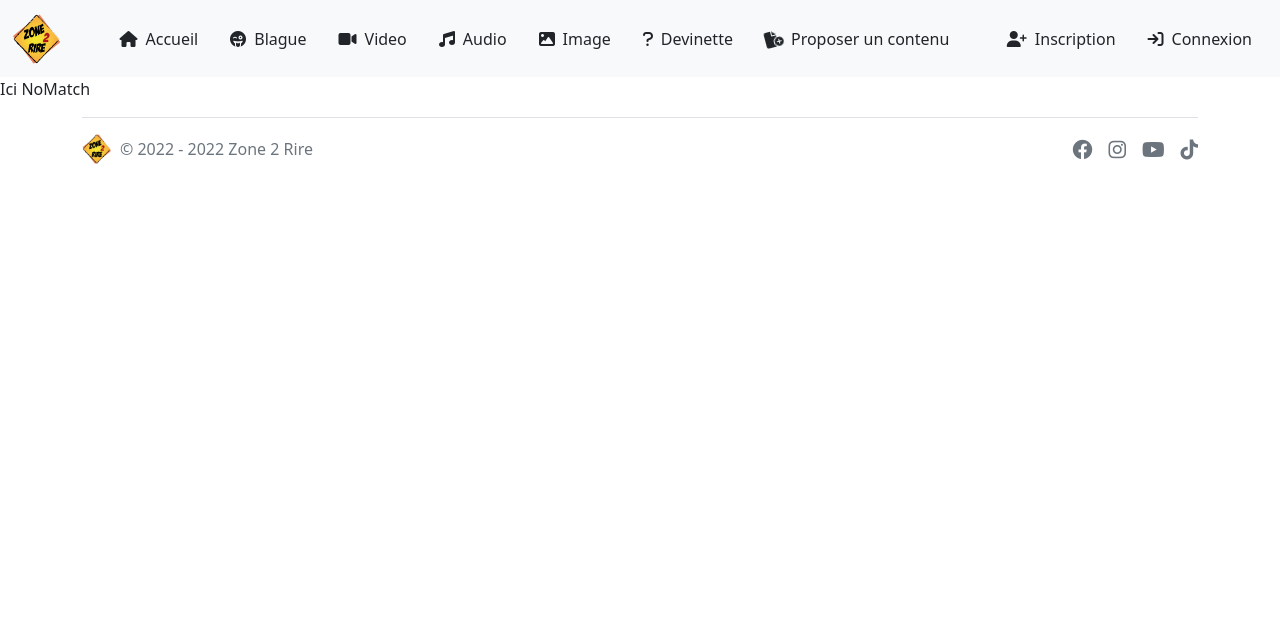
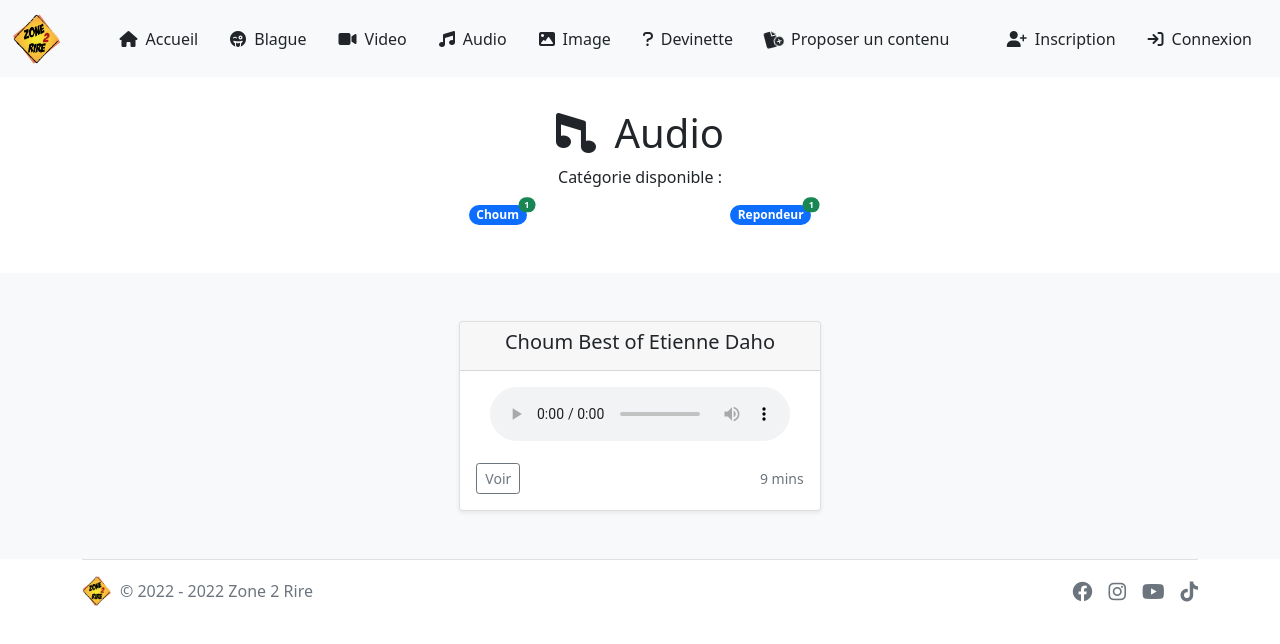
Before and after one commit to lefebvredavid59/zone2rire_react, a React (Create React App) app: page /audio/choum in a window 1280 px wide. Shown: the top 644 px of the page. Built offline with nearby package versions, Linux system fonts and the light colour scheme.

Commit message:
create page add content view and route subslug

```diff
--- a/public/index.html
+++ b/public/index.html
@@ -7,7 +7,7 @@
   <meta name="viewport" content="width=device-width, initial-scale=1" />
   <meta name="theme-color" content="#000000" />
   <meta name="description" content="Web site created using create-react-app" />
-  <link rel="apple-touch-icon" href="%PUBLIC_URL%/logo192.png" />
+  <link rel="apple-touch-icon" href="%PUBLIC_URL%/favicon.png" />
   <!--
       manifest.json provides metadata used when your web app is installed on a
       user's mobile device or desktop. See https://developers.google.com/web/fundamentals/web-app-manifest/
--- a/src/components/Content/CardContent.jsx
+++ b/src/components/Content/CardContent.jsx
@@ -5,7 +5,6 @@
 function CardContent() {
   let { slug } = useParams();
   let categ = getCategorySlug(slug);
-
 
   if (categ.video) {
     return (
--- a/src/components/Content/HeaderContent.jsx
+++ b/src/components/Content/HeaderContent.jsx
@@ -25,7 +25,7 @@
           <p className="d-flex justify-content-around">
             {getSubCategoryByCategoryId(categ.id).map((subcateg) => (
               <Link
-                to="/"
+              to={`/${categ.slug}/${subcateg.slug}`}
                 className="badge rounded-pill bg-primary position-relative mt-2 text-decoration-none text-white"
               >
                 {subcateg.name}
--- a/src/components/Navbar/Navbar.jsx
+++ b/src/components/Navbar/Navbar.jsx
@@ -53,10 +53,10 @@
             })}
 
             <li className="nav-item">
-              <a href="/" className="nav-link text-dark">
+              <Link to="/addcontent" className="nav-link text-dark">
                 <i className="fa-solid fa-file-circle-plus fa-shake me-2"></i>
                 Proposer un contenu
-              </a>
+              </Link>
             </li>
           </ul>
 
--- a/src/components/routes.jsx
+++ b/src/components/routes.jsx
@@ -1,9 +1,5 @@
 import React from "react";
-import {
-    BrowserRouter as Router,
-    Route,
-    Routes,
-} from 'react-router-dom';
+import { BrowserRouter as Router, Route, Routes } from "react-router-dom";
 
 import Home from "../pages/Home";
 import NoMatch from "../pages/NoMatch";
@@ -13,6 +9,8 @@
 import Footer from "./Footer/Footer";
 import Navbar from "./Navbar/Navbar";
 import Content from "../pages/content/Content";
+import SubContent from "../pages/content/SubContent";
+import AddContent from "../pages/addcontent/Login";
 
 const index = () => {
   return (
@@ -23,8 +21,10 @@
           <Route path="/" exact element={<Home />} />
           <Route path="/login" element={<Login />} />
           <Route path="/register" element={<Register />} />
+          <Route path="/addcontent" element={<AddContent />} />
+
           <Route path="/:slug" element={<Content />} />
-                    <Route path="/:slug/:slug" element={<Content />} />
+          <Route path="/:slug/:subslug" element={<SubContent />} />
 
           <Route path="*" element={<NoMatch />} />
         </Routes>
--- a/src/data/Content.ts
+++ b/src/data/Content.ts
@@ -70,8 +70,8 @@
     return CONTENT.filter(content => content.sub_category_id === subCategoryId).length;
 }
 
-function filterBySubCategoryId(subCategoryId: number): Content[] {
+function getContentBySubCategoryId(subCategoryId: number): Content[] {
     return CONTENT.filter(content => content.sub_category_id === subCategoryId);
 }
 
-export { CONTENT, countContentBySubCategoryId, filterBySubCategoryId };
+export { CONTENT, countContentBySubCategoryId, getContentBySubCategoryId };
--- a/src/data/SubCategory.ts
+++ b/src/data/SubCategory.ts
@@ -54,9 +54,11 @@
 ];
 
 function getSubCategoryByCategoryId(categoryId: number): SubCategory[] {
-
     return SUBCATEGORY.filter(subCategory => subCategory.category_id === categoryId ? subCategory : null);
-
 };
 
-export { SUBCATEGORY, getSubCategoryByCategoryId };
+function getSubCategoryBySlug(slug: string): SubCategory {
+    return SUBCATEGORY.find(subCategory => subCategory.slug === slug ? subCategory : null);
+}
+
+export { SUBCATEGORY, getSubCategoryByCategoryId, getSubCategoryBySlug };
--- /dev/null
+++ b/src/pages/addcontent/Login.jsx
@@ -0,0 +1,7 @@
+function AddContent() {
+    return (
+        <p>Page AddContent</p>
+    )
+}
+
+export default AddContent;
--- /dev/null
+++ b/src/pages/content/SubContent.jsx
@@ -0,0 +1,50 @@
+import { useParams } from "react-router-dom";
+import NoMatch from "../NoMatch";
+
+import { getCategorySlug } from "../../data/Category.ts";
+import { getSubCategoryBySlug } from "../../data/SubCategory.ts";
+
+import Helmet from "react-helmet";
+import CardContent from "../../components/Content/CardContent";
+import HeaderContent from "../../components/Content/HeaderContent";
+
+function SubContent() {
+  let { slug, subslug } = useParams();
+
+  if (!subslug) {
+    return <NoMatch />;
+  }
+
+  let categ = getCategorySlug(slug);
+
+  let subcat = getSubCategoryBySlug(subslug);
+
+  if (!subcat) {
+    return <NoMatch />;
+  }
+
+  let name = `${categ.name}`;
+  let sub = `${subcat.name}`;
+
+  return (
+    <div>
+      <Helmet>
+        <title>Zone 2 Rire | {name} {sub}</title>
+      </Helmet>
+
+      <main>
+        <HeaderContent />
+
+        <div className="album py-5 bg-light">
+          <div className="container">
+            <div className="row row-cols-1 row-cols-sm-2 row-cols-md-3 g-3 justify-content-center">
+              <CardContent />
+            </div>
+          </div>
+        </div>
+      </main>
+    </div>
+  );
+}
+
+export default SubContent;
```
Also changed, not shown: public/manifest.json. Lines whose indentation alone changed are shown as unchanged.
